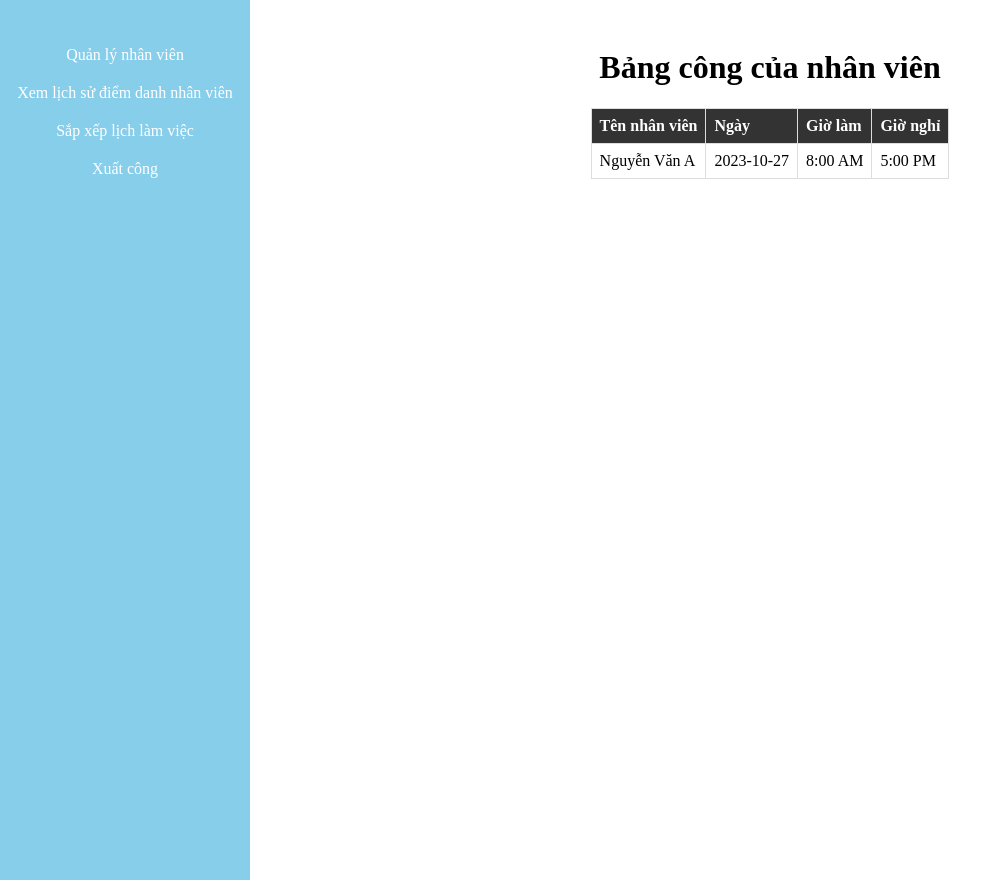
After one commit to TuanTu237/Django-website-for-time-attendance-with-opencv-facial-recognition-and-sql-server-database, a Django app: page /slidebar in a window 1280 px wide. The commit adds this page. Shown: the whole page, without its empty margins (0-994 px from the left). Run offline with Django 4.2, Linux system fonts and the light colour scheme; tables that the repository leaves empty hold one stand-in row (values such as "Sample post").

Commit message:
sliderbar

```diff
--- a/doanmonhoc/core/templates/core/login.html
+++ b/doanmonhoc/core/templates/core/login.html
@@ -17,8 +17,7 @@
             <label for="password" style="color: #fff;">Mật khẩu:</label>
             <input type="password" style="border-radius: 10px;" id="password" name="password" required>
           </div>
-        <input type="submit" value="Đăng nhập" style="background-color: #2980b9; color: #fff; border: none; padding: 10px 20px; cursor: pointer; border-radius: 5px;">
-      </form>
+          <a href="{% url 'slidebar' %}" class="px-6 py-3 text-lg font-semibold bg-blue-600 text-white rounded-xl hover:bg-blue-700">Đăng Nhập</a>
     </div>
   </div>
 {% endblock %}
--- /dev/null
+++ b/doanmonhoc/core/templates/core/slidebar.html
@@ -0,0 +1,92 @@
+<div class="sidebar">
+  <ul>
+      <li><a href="#">Quản lý nhân viên</a></li>
+      <li><a href="#">Xem lịch sử điểm danh nhân viên</a></li>
+      <li><a href="#">Sắp xếp lịch làm việc</a></li>
+      <li><a href="#">Xuất công</a></li>
+  </ul>
+</div>
+
+<div class="content">
+  <h1>Bảng công của nhân viên</h1>
+  <div class="center-table">
+      <table class="employee-table">
+          <tr>
+              <th>Tên nhân viên</th>
+              <th>Ngày</th>
+              <th>Giờ làm</th>
+              <th>Giờ nghỉ</th>
+          </tr>
+          <tr>
+              <td>Nguyễn Văn A</td>
+              <td>2023-10-27</td>
+              <td>8:00 AM</td>
+              <td>5:00 PM</td>
+          </tr>
+          <!--Thêm dữ liệu cho những nhân viên khác ở đây-->
+      </table>
+  </div>
+</div>
+
+<style>
+  /* CSS cho sidebar */
+  .sidebar {
+      height: 100%;
+      width: 250px;
+      position: fixed;
+      top: 0;
+      left: 0;
+      background-color: skyblue; /* Đổi màu nền thành màu xanh da trời */
+      padding-top: 20px;
+      color: white;
+  }
+
+  .sidebar ul {
+      list-style-type: none;
+      padding: 0;
+  }
+
+  .sidebar li {
+      padding: 10px;
+      text-align: center;
+  }
+
+  .sidebar a {
+      text-decoration: none;
+      color: white;
+  }
+
+  .sidebar a:hover {
+      color: #f2f2f2;
+  }
+
+  /* CSS cho phần chính */
+  .content {
+      margin-left: 260px; /* Để chừa khoảng trống cho sidebar */
+      padding: 20px;
+      text-align: center;
+  }
+
+  /* CSS cho bảng công của nhân viên */
+  .employee-table {
+      border-collapse: collapse;
+      width: 100%;
+  }
+
+  .employee-table th, .employee-table td {
+      border: 1px solid #ddd;
+      padding: 8px;
+      text-align: left;
+  }
+
+  .employee-table th {
+      background-color: #333;
+      color: white;
+  }
+
+  /* CSS để căn giữa bảng công */
+  .center-table {
+      display: table;
+      margin: 0 auto;
+  }
+</style>
--- a/doanmonhoc/core/views.py
+++ b/doanmonhoc/core/views.py
@@ -9,3 +9,6 @@ def login(request):
 
 def signup(request):
     return render(request,'core/signup.html')
+
+def slidebar(request):
+    return render(request,'core/slidebar.html')
--- a/doanmonhoc/doanmonhoc/urls.py
+++ b/doanmonhoc/doanmonhoc/urls.py
@@ -1,10 +1,12 @@
 
 from django.contrib import admin
 from django.urls import path
-from core.views import index,login, signup
+from core.views import index,login, signup,slidebar
 urlpatterns = [
     path('login/',login,name='login'),
     path('signup',signup,name='signup'),
+    path('slidebar',slidebar,name='slidebar'),
     path('',index, name='index'),
     path("admin/", admin.site.urls),
+
 ]
```
